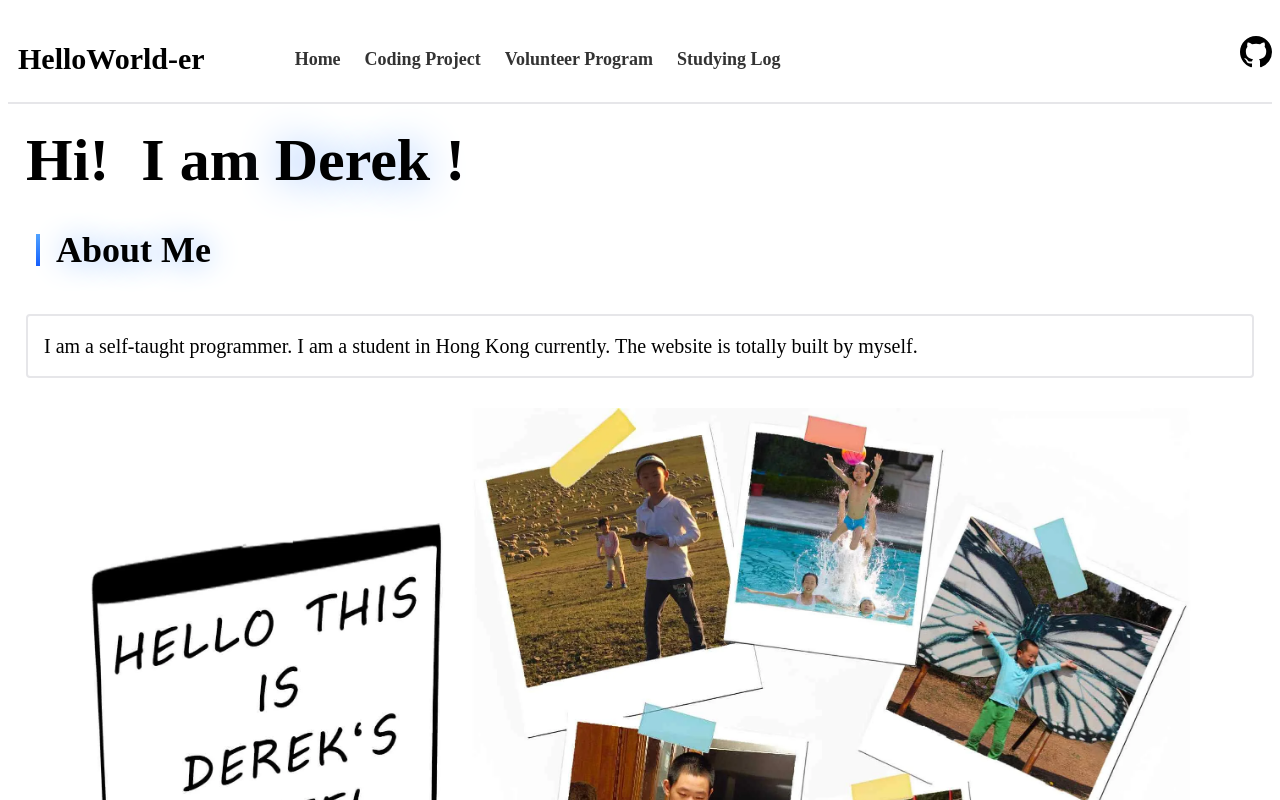
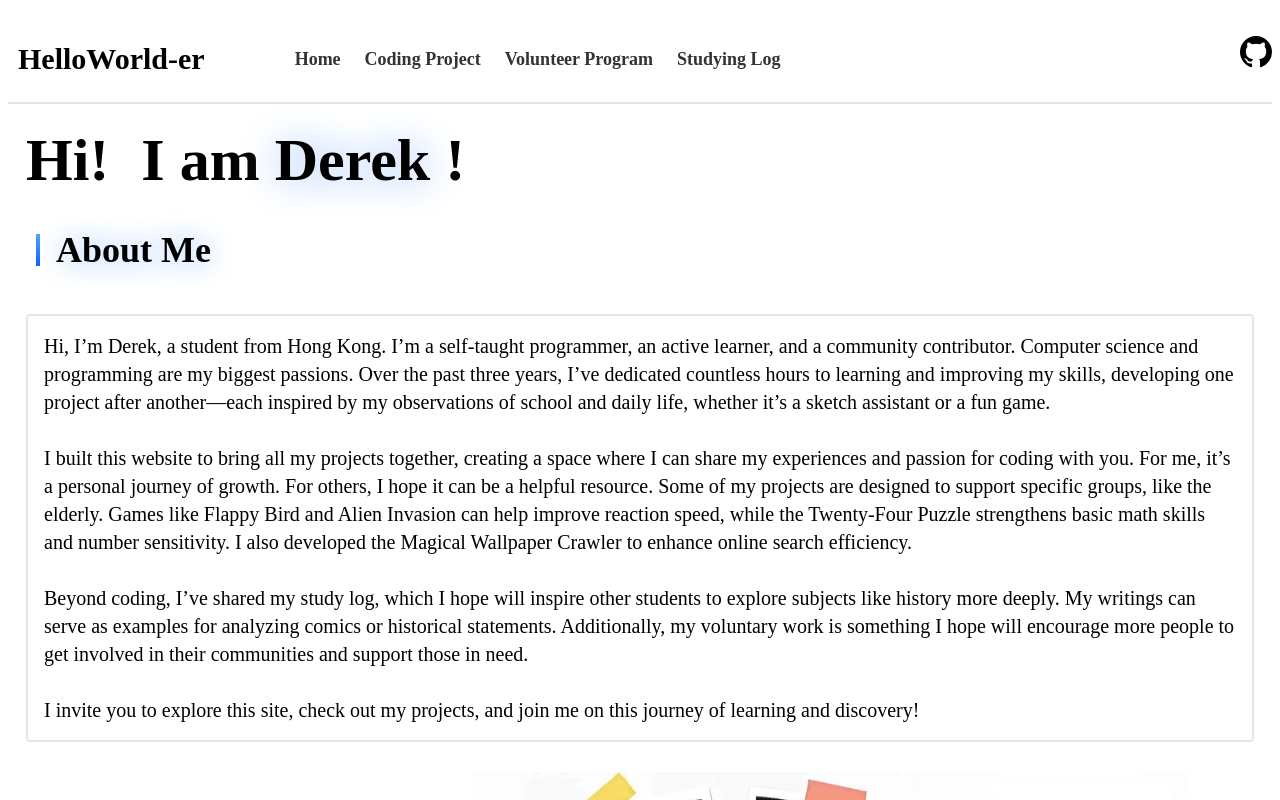
Before and after one commit to derekhello/derekhello.github.io, a React (Vite) app: page / in a window 1280 px wide. Shown: the top 800 px of the page. Built offline with nearby package versions, Linux system fonts and the light colour scheme.

Commit message:
Update App.jsx

```diff
--- a/src/App.jsx
+++ b/src/App.jsx
@@ -28,8 +28,13 @@ function App() {
               </h2>
 
               <div className="text-xl border-2 border-[#E6E6E9] rounded p-4">
-                I am a self-taught programmer. I am a student in Hong Kong
-                currently. The website is totally built by myself.
+              Hi, I’m Derek, a student from Hong Kong. I’m a self-taught programmer, an active learner, and a community contributor. Computer science and programming are my biggest passions. Over the past three years, I’ve dedicated countless hours to learning and improving my skills, developing one project after another—each inspired by my observations of school and daily life, whether it’s a sketch assistant or a fun game.
+              <br/><br/>
+I built this website to bring all my projects together, creating a space where I can share my experiences and passion for coding with you. For me, it’s a personal journey of growth. For others, I hope it can be a helpful resource. Some of my projects are designed to support specific groups, like the elderly. Games like Flappy Bird and Alien Invasion can help improve reaction speed, while the Twenty-Four Puzzle strengthens basic math skills and number sensitivity. I also developed the Magical Wallpaper Crawler to enhance online search efficiency.
+<br/><br/>
+Beyond coding, I’ve shared my study log, which I hope will inspire other students to explore subjects like history more deeply. My writings can serve as examples for analyzing comics or historical statements. Additionally, my voluntary work is something I hope will encourage more people to get involved in their communities and support those in need.
+<br/><br/>
+I invite you to explore this site, check out my projects, and join me on this journey of learning and discovery!
               </div>
             </div>
           </section>
```
